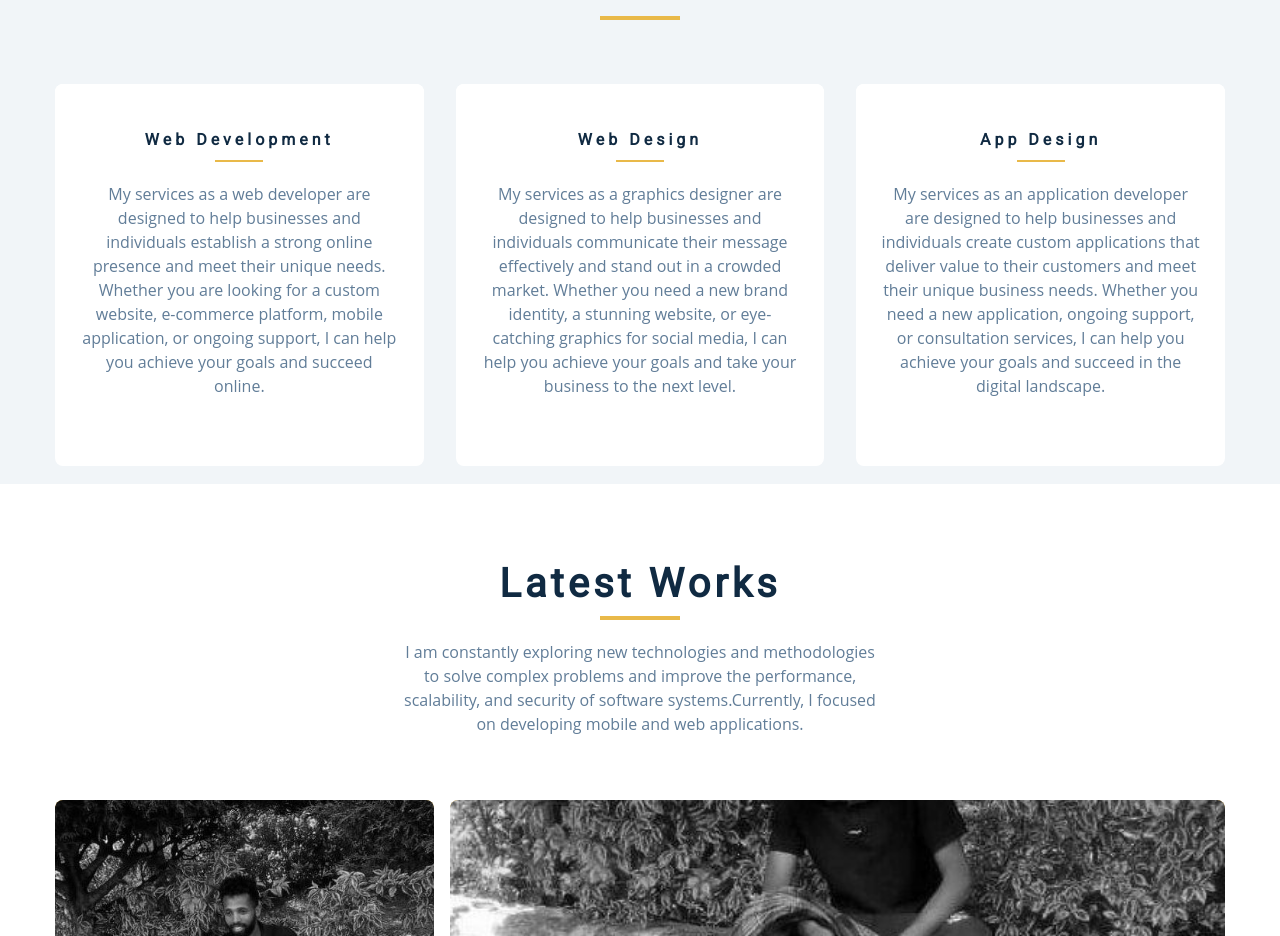
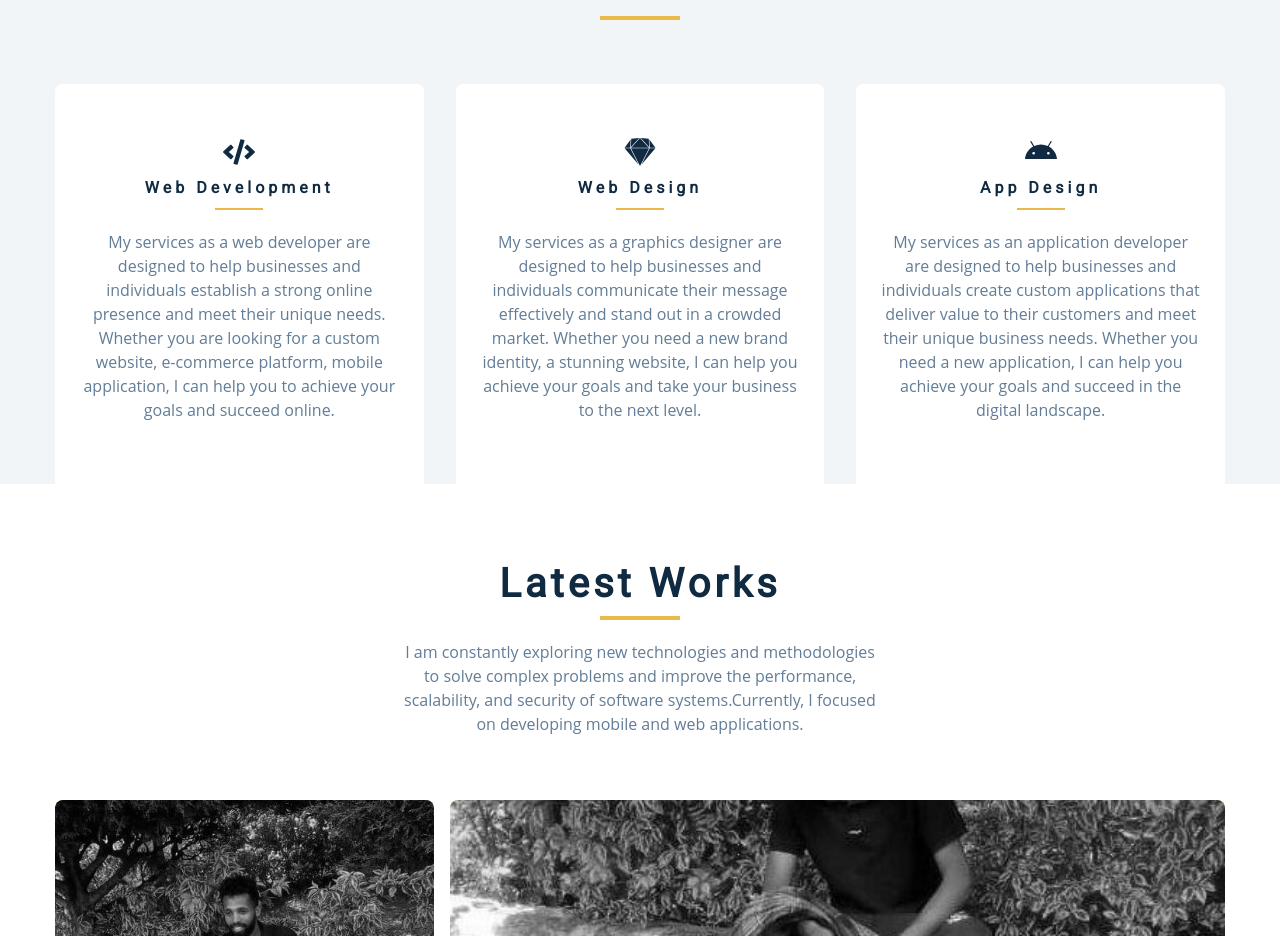
Before and after one commit to alayuestifanos/react-personal-website, a React (Create React App) app: page / in a window 1280 px wide. Shown: the part 1481-2417 px from the top of the page. Built offline with nearby package versions, Linux system fonts and the light colour scheme.

Commit message:
Adding sidebar

```diff
--- a/src/App.js
+++ b/src/App.js
@@ -6,11 +6,13 @@ import ContactPage from "./pages/contact-page/contact-page";
 import ProjectPage from "./pages/projects-page/project-page";
 import NavBar from "./components/navbar/navbar";
 import Footer from "./components/footer/footer";
+import SideBar from "./components/sidebar/sidebar";
 
 function App() {
   return (
     <div>
       <NavBar />
+      <SideBar />
       <Routes>
         <Route path="/" element={<HomePage />} />
         <Route path="about" element={<AboutPage />} />
--- a/src/components/service/service-data.js
+++ b/src/components/service/service-data.js
@@ -1,10 +1,11 @@
+import { FaAndroid, FaCode, FaSketch } from "react-icons/fa";
 const services = [
   {
     id: 1,
-    icon: "fa-code",
+    icon: <FaCode />,
     name: "web development",
     description:
-      "My services as a web developer are designed to help businesses and individuals establish a strong online presence and meet their unique needs. Whether you are looking for a custom website, e-commerce platform, mobile application, or ongoing support, I can help you achieve your goals and succeed online.",
+      "My services as a web developer are designed to help businesses and individuals establish a strong online presence and meet their unique needs. Whether you are looking for a custom website, e-commerce platform, mobile application, I can help you to achieve your goals and succeed online.",
     serviceTitle:
       "As a web developer, I offer a variety of services that help businesses and individuals establish a strong online presence and meet their unique needs. Some of the key services that I provide include:",
     serviceList: [
@@ -16,10 +17,10 @@ const services = [
   },
   {
     id: 2,
-    icon: "fa-sketch",
+    icon: <FaSketch />,
     name: "Web design",
     description:
-      "My services as a graphics designer are designed to help businesses and individuals communicate their message effectively and stand out in a crowded market. Whether you need a new brand identity, a stunning website, or eye-catching graphics for social media, I can help you achieve your goals and take your business to the next level.",
+      "My services as a graphics designer are designed to help businesses and individuals communicate their message effectively and stand out in a crowded market. Whether you need a new brand identity, a stunning website, I can help you achieve your goals and take your business to the next level.",
     serviceTitle:
       "As a graphics designer, I offer a wide range of services to meet the unique needs of my clients. Some of the key services that I provide include:",
     serviceList: [
@@ -31,10 +32,10 @@ const services = [
   },
   {
     id: 3,
-    icon: "fa-android",
+    icon: <FaAndroid />,
     name: "app design",
     description:
-      "My services as an application developer are designed to help businesses and individuals create custom applications that deliver value to their customers and meet their unique business needs. Whether you need a new application, ongoing support, or consultation services, I can help you achieve your goals and succeed in the digital landscape.",
+      "My services as an application developer are designed to help businesses and individuals create custom applications that deliver value to their customers and meet their unique business needs. Whether you need a new application, I can help you achieve your goals and succeed in the digital landscape.",
     serviceTitle:
       "As an application developer, I offer a range of services to help businesses and individuals bring their ideas to life and deliver value to their customers. Some of the key services that I provide include:",
     serviceList: [
--- a/src/components/service/service.js
+++ b/src/components/service/service.js
@@ -2,7 +2,6 @@ import React, { useState } from "react";
 
 import "./service.css";
 import services from "./service-data";
-import AboutImage from "../../assets/images/about.jpeg";
 const Service = () => {
   const [service, setService] = useState(services);
   return (
@@ -19,7 +18,7 @@ const Service = () => {
               <div class="card">
                 <div class="card-side card-front">
                   <article className="service" key={id}>
-                    <i className={`fab ${icon} service-icon`}></i>
+                    <i className={`fab ${icon} service-icon`}>{icon}</i>
                     <h4>{name}</h4>
                     <div className="underline"></div>
                     <p>{description}</p>
--- a/src/components/sidebar/sidebar.js
+++ b/src/components/sidebar/sidebar.js
@@ -6,15 +6,18 @@ import {
   FaTwitter,
   FaGithub,
   FaLinkedin,
+  FaTimes,
 } from "react-icons/fa";
 
 import "./sidebar.css";
 const SideBar = () => {
   return (
-    <aside className="sidebar" id="sidebar">
+    <aside className="sidebar show-sidebar" id="sidebar">
       <div>
         <button className="close-btn" id="close-btn">
-          <i className="fas fa-times"></i>
+          <i className="fas fa-times">
+            <FaTimes />
+          </i>
         </button>
 
         <ul className="sidebar-links">
--- a/src/pages/home-page/home-page.js
+++ b/src/pages/home-page/home-page.js
@@ -7,10 +7,12 @@ import Header from "../../components/header/header";
 import Skills from "../../components/skiils/skills";
 import Project from "../../components/project/project";
 
+
 const HomePage = () => {
   return (
     <>
       <Header />
+
       <AboutPage />
       <Service />
       <Project />
```
